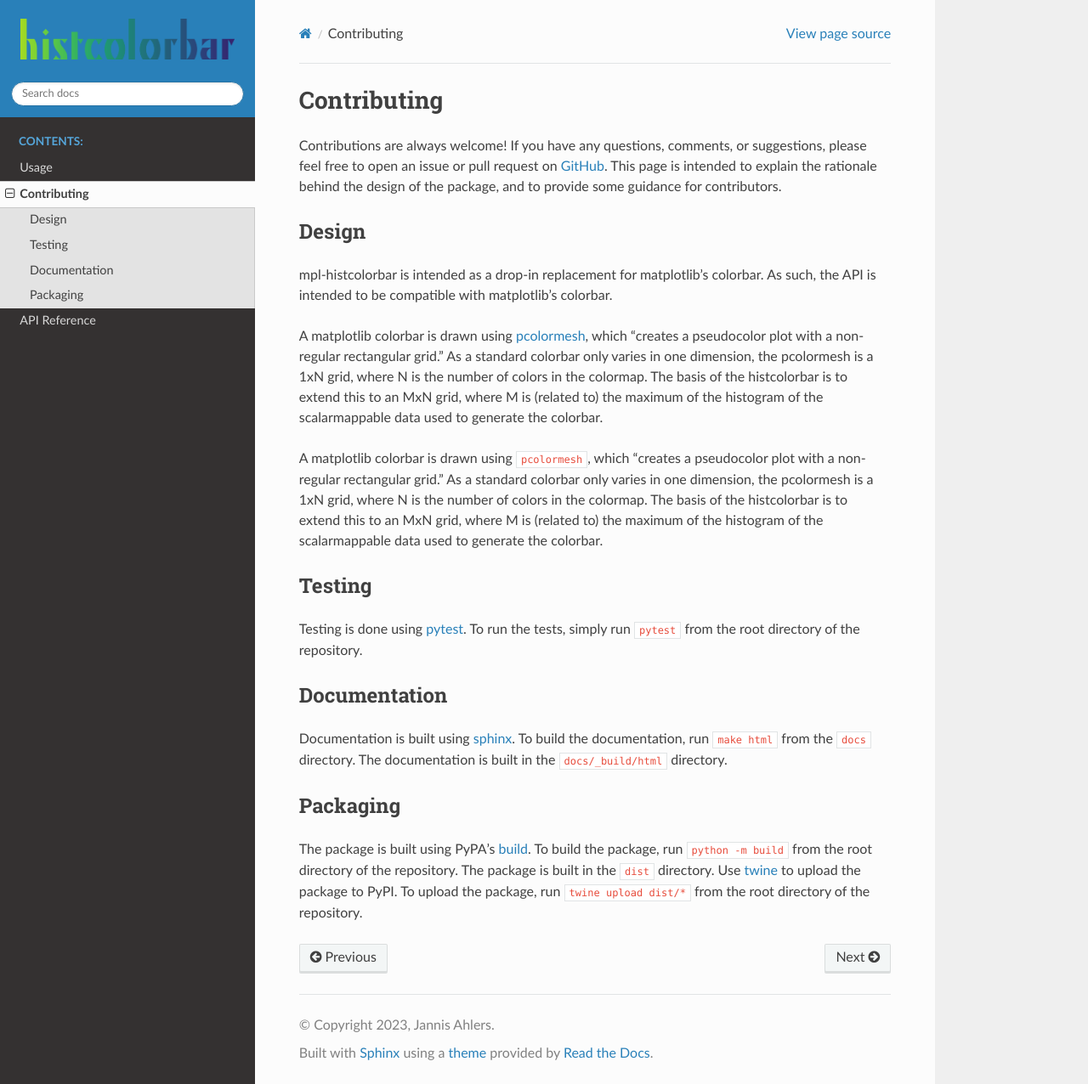
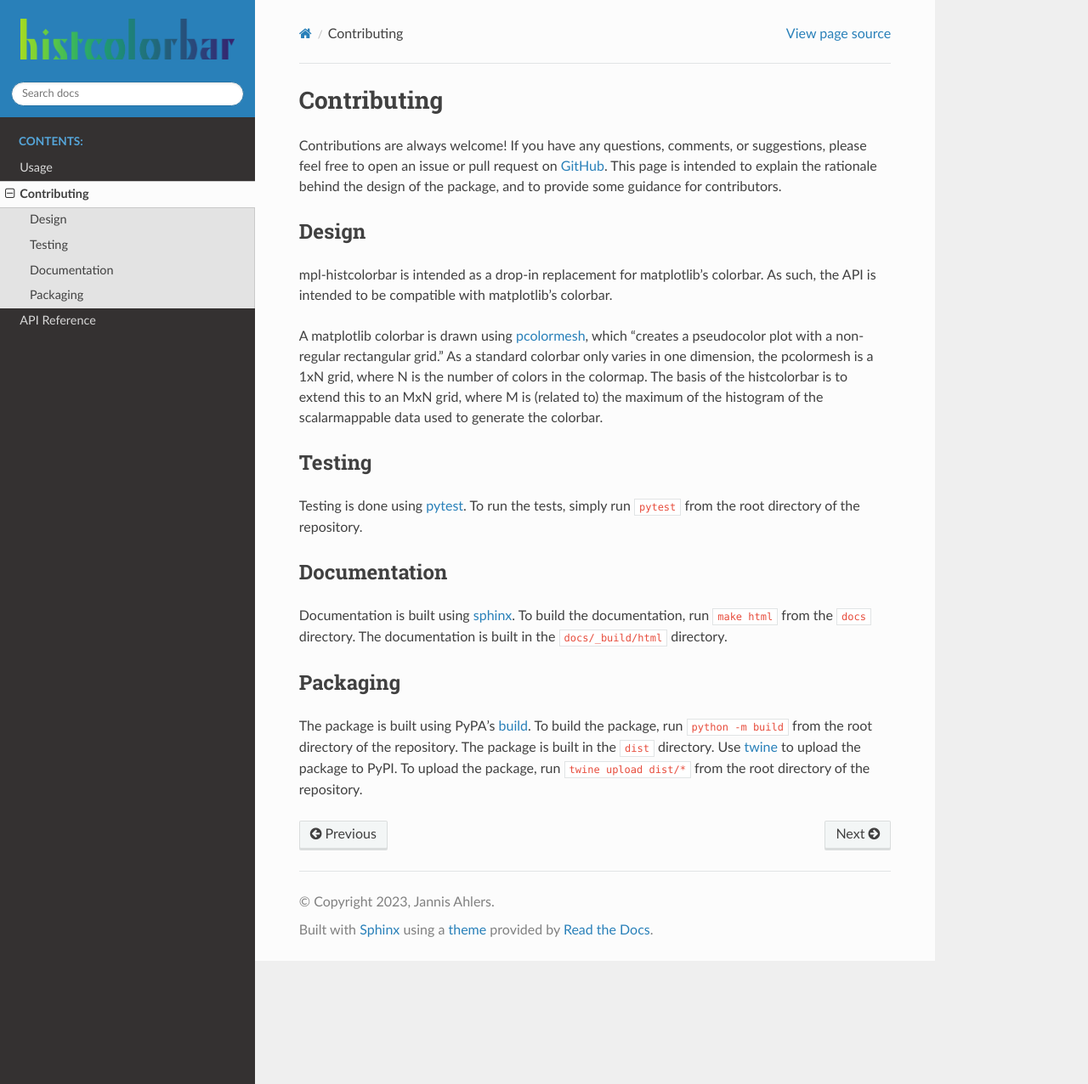
Before and after one commit to jnahlers/mpl-histcolorbar, a Sphinx documentation site: the page built from docs/contributing.rst, in a window 1280 px wide and 1276 px high. Shown: the whole window at 85% size. Built offline with Sphinx 7.4.7 and the Read the Docs theme 2.0.0, drawn with Linux system fonts in a browser that asks for light colours.

Commit message:
Fix merge issue

```diff
--- a/docs/contributing.rst
+++ b/docs/contributing.rst
@@ -14,13 +14,6 @@ mpl-histcolorbar is intended as a drop-in replacement for matplotlib's colorbar.
 intended to be compatible with matplotlib's colorbar.
 
 A matplotlib colorbar is drawn using `pcolormesh <https://matplotlib.org/stable/api/_as_gen/matplotlib.pyplot.pcolormesh.html>`_, which "creates a pseudocolor
-plot with a non-regular rectangular grid." As a standard colorbar only varies in one
-dimension, the pcolormesh is a 1xN grid, where N is the number of colors in the
-colormap. The basis of the histcolorbar is to extend this to an MxN grid, where M is
-(related to) the maximum of the histogram of the scalarmappable data used to generate
-the colorbar.
-
-A matplotlib colorbar is drawn using :code:`pcolormesh`, which "creates a pseudocolor
 plot with a non-regular rectangular grid." As a standard colorbar only varies in one
 dimension, the pcolormesh is a 1xN grid, where N is the number of colors in the
 colormap. The basis of the histcolorbar is to extend this to an MxN grid, where M is
```
